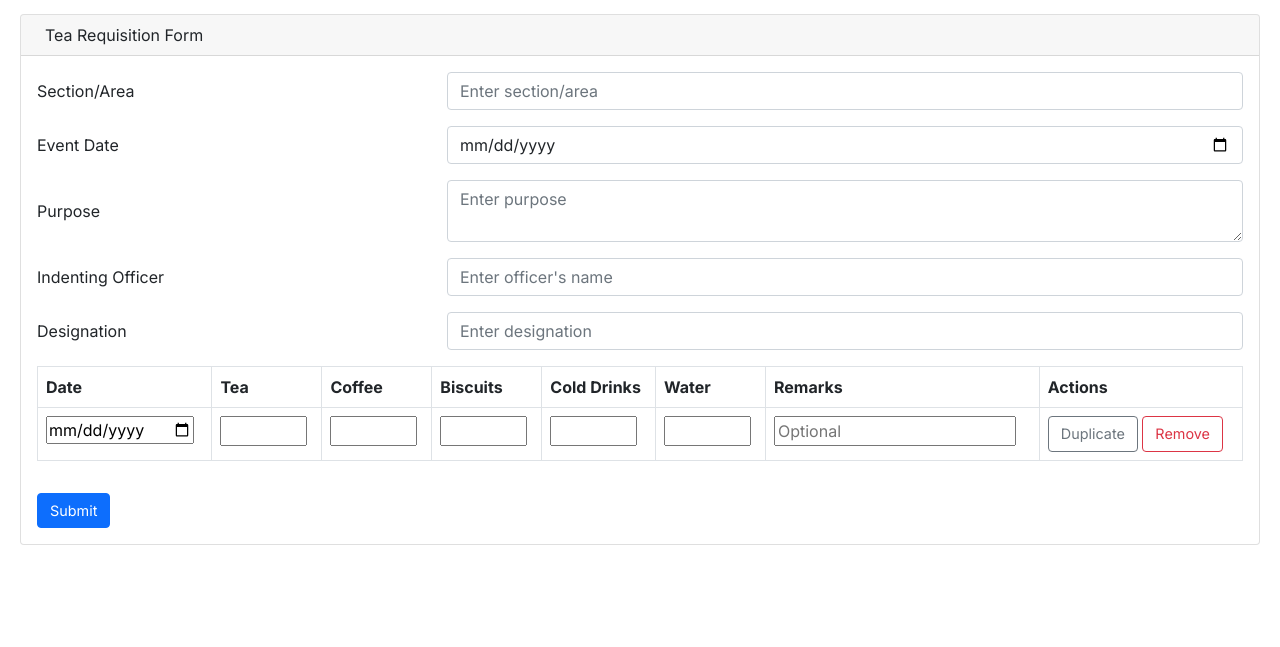
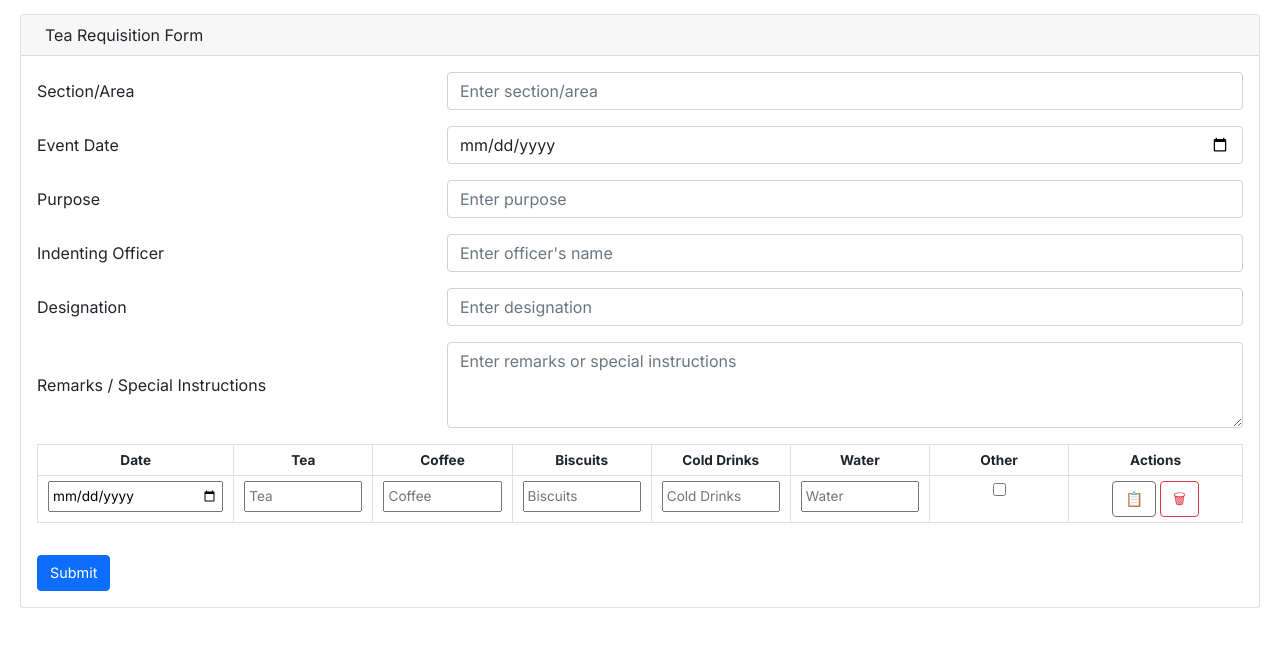
Before and after one commit to aniruddha-stqc/canteen, a Django app: page /Mealrequisition/ in a window 1280 px wide. Shown: the part 56-703 px from the top of the page. Run offline with Django 5.2, Linux system fonts and the light colour scheme; data comes from the database, SQL or seed files in the repository; some libraries are stand-ins or nearby versions.

Commit message:
tea requisition form

```diff
--- a/web/templates/orders/Mealrequisition.html
+++ b/web/templates/orders/Mealrequisition.html
@@ -13,20 +13,16 @@
     <title>ERTL Canteen Tea Requisition Form</title>
     <style>
         body {
-            padding-top: 70px; /* Space for the fixed navbar */
+            padding-top: 70px;
         }
 
         main {
-            margin-top: 0; /* Removed extra margin */
+            margin-top: 0;
         }
 
         .container-fluid {
             padding-left: 20px;
             padding-right: 20px;
-        }
-
-        .row {
-            margin-top: 0;
         }
 
         .card-body {
@@ -63,6 +59,44 @@
             flex-grow: 1;
         }
 
+        /* Custom styles for table */
+        .delivery-table th, .delivery-table td {
+            text-align: center;
+            font-size: 0.85rem;
+            padding: 5px 10px; /* Reduce padding */
+        }
+
+        .delivery-table th {
+            width: 8%; /* For Date column */
+        }
+
+        .delivery-table td:nth-child(2),
+        .delivery-table td:nth-child(3),
+        .delivery-table td:nth-child(4),
+        .delivery-table td:nth-child(5),
+        .delivery-table td:nth-child(6) {
+            width: 6%; /* Reduced column width for Tea, Coffee, Biscuits, Cold Drinks, Water */
+        }
+
+        .delivery-table td:nth-child(7) {
+            max-width: 100px; /* For Other column */
+            word-wrap: break-word;
+        }
+
+        .delivery-table td:nth-child(8) {
+            width: 10%; /* For Actions column */
+        }
+
+        /* Adjust input fields to take up the full width of their cells */
+        .delivery-table input[type="number"],
+        .delivery-table input[type="date"],
+        .delivery-table input[type="text"] {
+            width: 100%; /* Make input fields take up the entire width */
+            padding: 3px; /* Reduce padding for smaller inputs */
+            font-size: 0.85rem;
+            box-sizing: border-box; /* Ensure padding doesn't affect width calculation */
+        }
+
         /* Custom styles to keep cards side by side */
         .card-container {
             display: flex;
@@ -80,6 +114,24 @@
         @media (max-width: 768px) {
             .card {
                 min-width: 100%;
+            }
+
+            .delivery-table td,
+            .delivery-table th {
+                font-size: 0.75rem; /* Reduce font size for smaller screens */
+            }
+
+            .delivery-table td:nth-child(2),
+            .delivery-table td:nth-child(3),
+            .delivery-table td:nth-child(4),
+            .delivery-table td:nth-child(5),
+            .delivery-table td:nth-child(6),
+            .delivery-table td:nth-child(7) {
+                width: 8%; /* Adjust column widths for smaller screens */
+            }
+
+            .delivery-table td:nth-child(8) {
+                width: 12%;
             }
         }
     </style>
@@ -121,14 +173,15 @@
                         <div class="form-group row">
                             <label for="purpose" class="col-md-4 col-form-label">Purpose</label>
                             <div class="col-md-8">
-                                <textarea id="purpose" class="form-control" name="purpose" placeholder="Enter purpose" required></textarea>
+                                 <input type="text" id="purpose" class="form-control" name="purpose" placeholder="Enter purpose"
+                                          required maxlength="50">
                             </div>
                         </div>
                         <div class="form-group row">
                             <label for="indenting_officer" class="col-md-4 col-form-label">Indenting Officer</label>
                             <div class="col-md-8">
                                 <input type="text" id="indenting_officer" class="form-control" name="indenting_officer"
-                                       placeholder="Enter officer's name" required>
+                                       placeholder="Enter officer's name" required maxlength="30">
                             </div>
                         </div>
                         <!-- Designation Field -->
@@ -139,9 +192,18 @@
                                        placeholder="Enter designation" maxlength="20" required>
                             </div>
                         </div>
+
+                        <!-- Remarks / Special Instructions Field -->
+<div class="form-group row">
+    <label for="remarks" class="col-md-4 col-form-label">Remarks / Special Instructions</label>
+    <div class="col-md-8">
+        <textarea id="remarks" class="form-control" name="remarks" placeholder="Enter remarks or special instructions" rows="3"></textarea>
+    </div>
+</div>
+
                         <!-- Delivery Details Table -->
                         <div class="form-group">
-                            <table class="table table-bordered">
+                            <table class="table table-bordered delivery-table">
                                 <thead>
                                     <tr>
                                         <th>Date</th>
@@ -150,35 +212,31 @@
                                         <th>Biscuits</th>
                                         <th>Cold Drinks</th>
                                         <th>Water</th>
-                                    <th>Remarks</th>
+                                        <th>Other</th>
                                         <th>Actions</th>
                                     </tr>
                                 </thead>
                                 <tbody id="delivery-details">
                                     <tr>
                                         <td><input type="date" name="delivery_date[]" required></td>
-                                    <td><input type="number" name="tea[]" min="0" max="999" pattern="\d*" maxlength="3">
-                                    </td>
-                                    <td><input type="number" name="coffee[]" min="0" max="999" pattern="\d*"
-                                               maxlength="3"></td>
-                                    <td><input type="number" name="biscuits[]" min="0" max="999" pattern="\d*"
-                                               maxlength="3"></td>
-                                    <td><input type="number" name="cold_drinks[]" min="0" max="999" pattern="\d*"
-                                               maxlength="3"></td>
-                                    <td><input type="number" name="water[]" min="0" max="999" pattern="\d*"
-                                               maxlength="3"></td>
-                                    <td><input type="text" name="remarks[]" placeholder="Optional"></td>
+                                        <td><input type="text" name="tea[]" maxlength="3" pattern="\d*" placeholder="Tea" required></td>
+                                        <td><input type="text" name="coffee[]" maxlength="3" pattern="\d*" placeholder="Coffee" required></td>
+                                        <td><input type="text" name="biscuits[]" maxlength="3" pattern="\d*" placeholder="Biscuits" required></td>
+                                        <td><input type="text" name="cold_drinks[]" maxlength="3" pattern="\d*" placeholder="Cold Drinks" required></td>
+                                        <td><input type="text" name="water[]" maxlength="3" pattern="\d*" placeholder="Water" required></td>
+                                        <td><input type="checkbox" class="other-checkbox"></td>
                                         <td>
-                                        <button type="button" class="btn btn-outline-secondary duplicate-row">
-                                            Duplicate
+                                            <button type="button" class="btn btn-outline-secondary duplicate-row" title="Duplicate row">
+                                                &#x1F4CB;
                                             </button>
-                                        <button type="button" class="btn btn-outline-danger remove-row">Remove</button>
+                                            <button type="button" class="btn btn-outline-danger remove-row" title="Remove row">
+                                                &#x1F5D1;
+                                            </button>
                                         </td>
                                     </tr>
                                 </tbody>
                             </table>
                         </div>
-
 
                         <div class="d-flex justify-content-between">
                             <button type="submit" class="btn btn-primary">Submit</button>
@@ -190,17 +248,44 @@
     </div>
 </main>
 
+<!-- Modal for "Other" Item -->
+<div class="modal" tabindex="-1" id="other-modal">
+  <div class="modal-dialog">
+    <div class="modal-content">
+      <div class="modal-header">
+        <h5 class="modal-title">Enter Item Details</h5>
+        <button type="button" class="btn-close" data-bs-dismiss="modal" aria-label="Close"></button>
+      </div>
+      <div class="modal-body">
+        <div class="mb-3">
+            <label for="item-name" class="form-label">Item Name</label>
+            <input type="text" class="form-control" id="item-name" placeholder="Enter item name">
+        </div>
+        <div class="mb-3">
+            <label for="item-quantity" class="form-label">Quantity</label>
+            <input type="number" class="form-control" id="item-quantity" placeholder="Enter quantity">
+        </div>
+      </div>
+      <div class="modal-footer">
+        <button type="button" class="btn btn-secondary" data-bs-dismiss="modal">Close</button>
+        <button type="button" class="btn btn-primary" id="save-item">Save Item</button>
+      </div>
+    </div>
+  </div>
+</div>
+
 <script src="{% static 'lib/js/bootstrap.bundle.min.js' %}"></script>
 <script>
+
 $(document).ready(function () {
-        // Duplicate a delivery row
     $(document).on('click', '.duplicate-row', function () {
-            const row = $(this).closest('tr').clone();
-            row.find('input').val(''); // Clear input values
-            $('#delivery-details').append(row);
+        const row = $(this).closest('tr').clone();  // Clone the row
+        row.find('input').each(function() {
+            $(this).val($(this).val());  // Ensure values are copied
+        });
+        $('#delivery-details').append(row);  // Append the cloned row
     });
 
-        // Remove a delivery row
     $(document).on('click', '.remove-row', function () {
         if ($('#delivery-details tr').length > 1) {
             $(this).closest('tr').remove();
@@ -209,13 +294,31 @@
         }
     });
 
-        // Handle form submission
+    $(document).on('change', '.other-checkbox', function () {
+        const checkbox = $(this);
+        if (checkbox.prop('checked')) {
+            $('#other-modal').modal('show');
+        }
+    });
+
+    $('#save-item').on('click', function () {
+        const itemName = $('#item-name').val();
+        const itemQuantity = $('#item-quantity').val();
+        if (itemName && itemQuantity) {
+            alert('Item saved: ' + itemName + ' (Quantity: ' + itemQuantity + ')');
+            $('#other-modal').modal('hide');
+        } else {
+            alert('Please enter both item name and quantity.');
+        }
+    });
+
     $('#tea-requisition-form').on('submit', function (e) {
         e.preventDefault();
         alert('Tea requisition submitted successfully!');
         this.reset();
     });
 });
+
 </script>
 
 </body>
```
Lines whose indentation alone changed are shown as unchanged.
